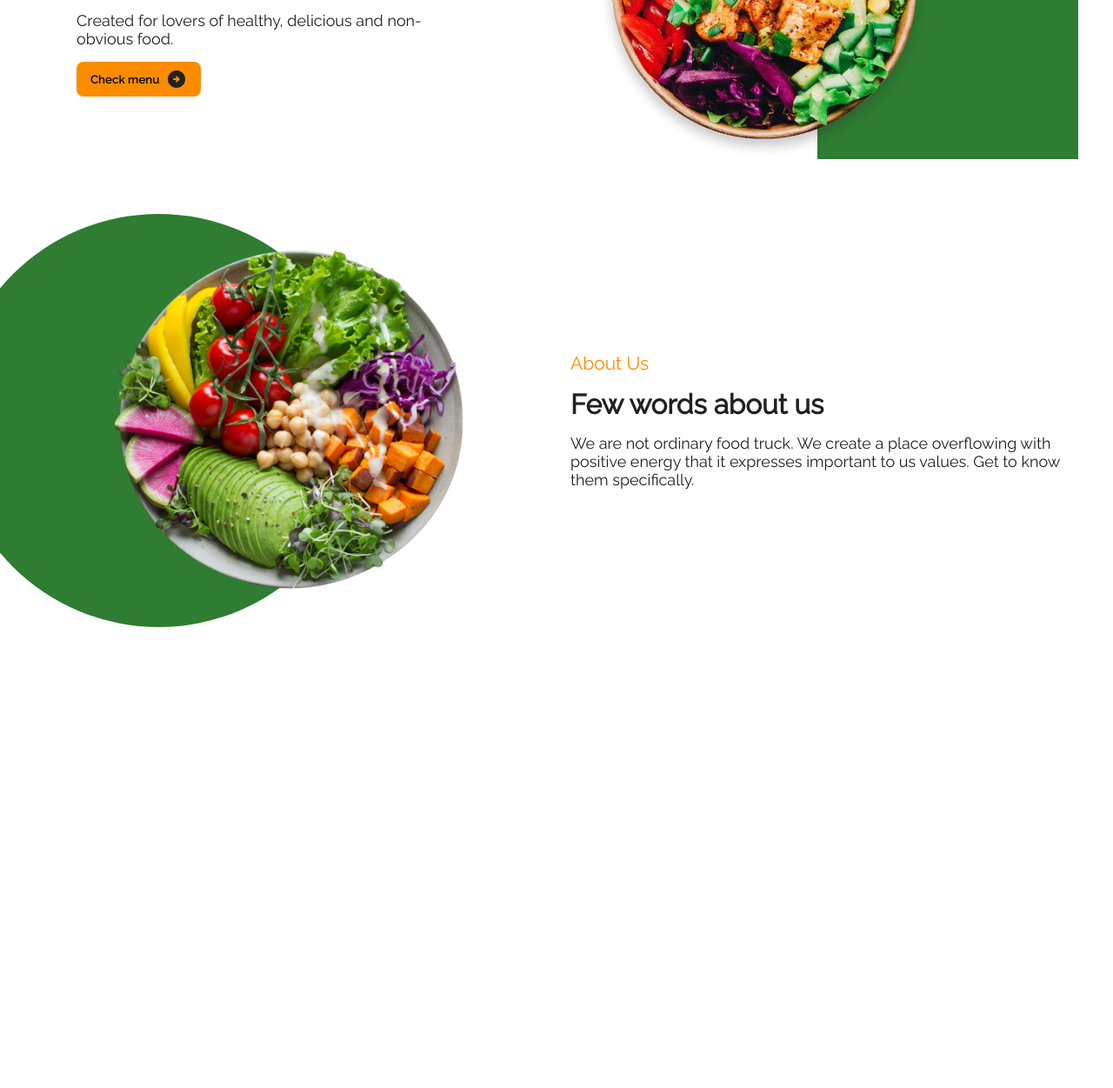
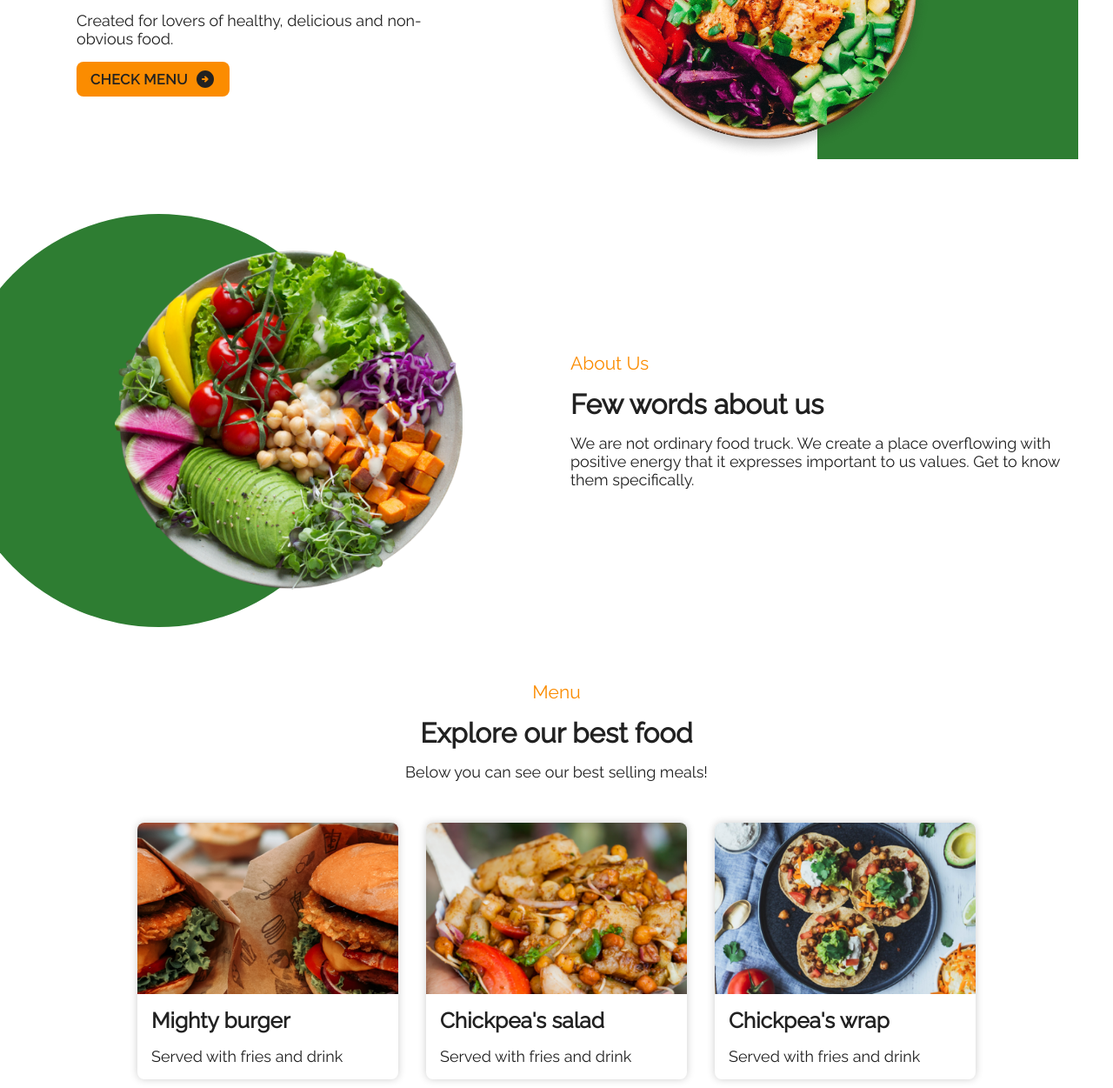
Before and after one commit to ursasimenc/big-dev-soon-the-veggie-king-freerun-wv9rdr, a plain HTML site: page index.html in a window 1280 px wide. Shown: the part 309-1560 px from the top of the page at 87% size. Before the commit the page ends 1092 px from the top, so only its background shows below. Drawn offline with Linux system fonts and the light colour scheme.

Commit message:
added menu section

```diff
--- a/index.css
+++ b/index.css
@@ -76,7 +76,7 @@ ul {
 	gap: 1rem;
 }
 
-a {
+a:not(button > a) {
 	text-decoration: none;
 	text-transform: uppercase;
 	color: var(--gray-900);
@@ -111,6 +111,19 @@ button {
 	gap: 0.5rem;
 	transition: var(--transition) background-color;
 	font-family: "Raleway SemiBold", sans-serif;
+}
+
+button > a {
+	cursor: pointer;
+	display: flex;
+	align-items: center;
+	justify-content: center;
+	gap: 0.5rem;
+	font-family: "Raleway SemiBold", sans-serif;
+	text-decoration: none;
+	text-transform: uppercase;
+	color: var(--gray-900);
+	font-size: 17px;
 }
 
 #home {
@@ -180,3 +193,52 @@ span {
 		}
 	}
 }
+
+#menu {
+	display: flex;
+	flex-direction: column;
+	align-items: center;
+	justify-content: center;
+	gap: 3rem;
+
+	& #menu_content {
+		display: flex;
+		flex-direction: column;
+		align-items: center;
+		justify-content: center;
+		gap: 1rem;
+	}
+
+	& .cards {
+		display: flex;
+		flex-wrap: wrap;
+		justify-content: center;
+		gap: 2rem;
+
+		& .card {
+			display: flex;
+			flex-direction: column;
+			box-shadow: 0 0 10px rgba(0, 0, 0, 0.2);
+			border-radius: var(--border-radius);
+
+			& img {
+				width: 300px;
+				height: auto;
+				object-fit: contain;
+				border-radius: var(--border-radius) var(--border-radius) 0 0;
+			}
+
+			& div {
+				display: flex;
+				flex-direction: column;
+				justify-content: center;
+				gap: 1rem;
+				padding: 1rem;
+			}
+		}
+	}
+}
+
+footer {
+	height: 100px;
+}
--- a/index.html
+++ b/index.html
@@ -25,6 +25,7 @@
 					<h1>Healthy & Fresh Food For You</h1>
 					<p>Created for lovers of healthy, delicious and non-obvious food.</p>
 					<button>
+						<a href="#menu">
 							Check menu
 							<svg width="24" height="24" viewBox="0 0 24 24" fill="none" xmlns="http://www.w3.org/2000/svg">
 								<path
@@ -32,6 +33,7 @@
 									fill="#212121"
 								/>
 							</svg>
+						</a>
 					</button>
 				</div>
 				<div class="home_pictures">
@@ -46,6 +48,37 @@
 					<p>We are not ordinary food truck. We create a place overflowing with positive energy that it expresses important to us values. Get to know them specifically.</p>
 				</div>
 			</section>
+			<section id="menu">
+				<div id="menu_content">
+					<span>Menu</span>
+					<h2>Explore our best food</h2>
+					<p>Below you can see our best selling meals!</p>
+				</div>
+				<div class="cards">
+					<div class="card">
+						<img src="./assets/images/menu-section-mighty-burger.png" alt="Picture of the mighty burger" />
+						<div class="card_content">
+							<h3>Mighty burger</h3>
+							<p>Served with fries and drink</p>
+						</div>
+					</div>
+					<div class="card">
+						<img src="./assets/images/menu-section-chickpae-salad.png" alt="Picture of chickpea's salad" />
+						<div class="card_content">
+							<h3>Chickpea's salad</h3>
+							<p>Served with fries and drink</p>
+						</div>
+					</div>
+					<div class="card">
+						<img src="./assets/images/menu-section-chickpae-wrap.png" alt="Picture of chickpea's wrap" />
+						<div class="card_content">
+							<h3>Chickpea's wrap</h3>
+							<p>Served with fries and drink</p>
+						</div>
+					</div>
+				</div>
+			</section>
 		</main>
+		<footer></footer>
 	</body>
 </html>
```
Lines whose indentation alone changed are shown as unchanged.
